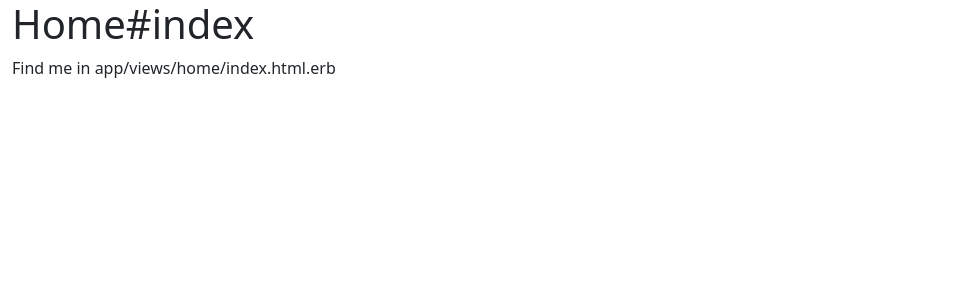
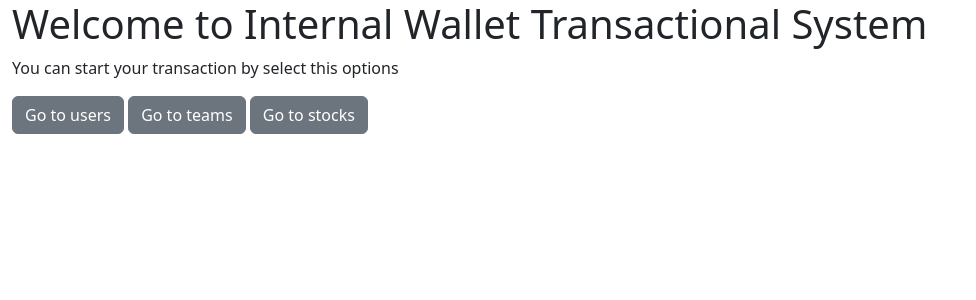
Before and after one commit to yosefbennywidyo/iwts, a Rails app: page / in a window 1280 px wide. Shown: the top 300 px of the page, without its empty margins (0-976 px from the left). Run offline with Rails 7, Linux system fonts and the light colour scheme.

Commit message:
Update home views

```diff
--- a/app/views/home/index.html.erb
+++ b/app/views/home/index.html.erb
@@ -1,2 +1,5 @@
-<h1>Home#index</h1>
-<p>Find me in app/views/home/index.html.erb</p>
+<div class="col">
+  <h1>Welcome to Internal Wallet Transactional System</h1>
+  <p>You can start your transaction by select this options</p>
+  <%= render "transaction_histories/go_to_clients_button" %>
+</div>
```
